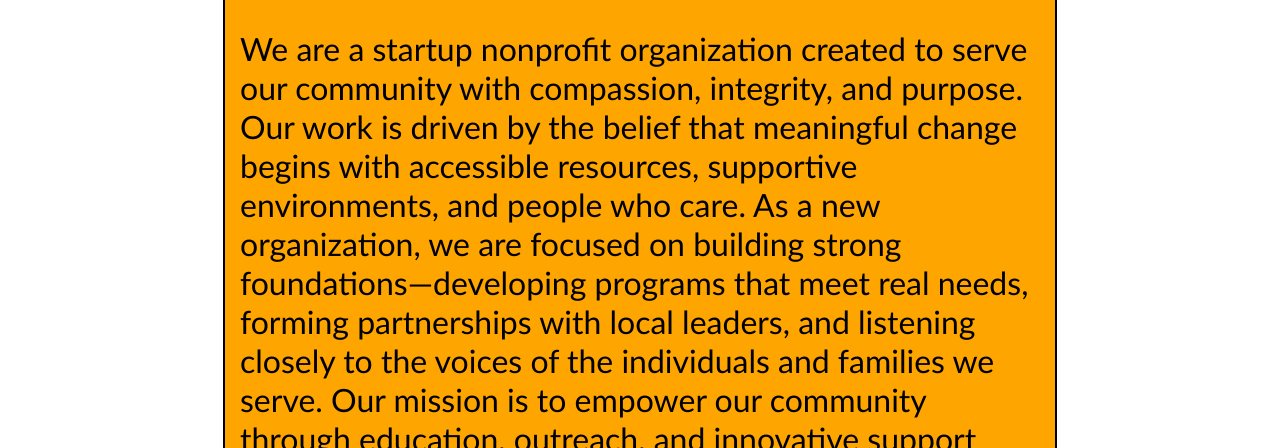
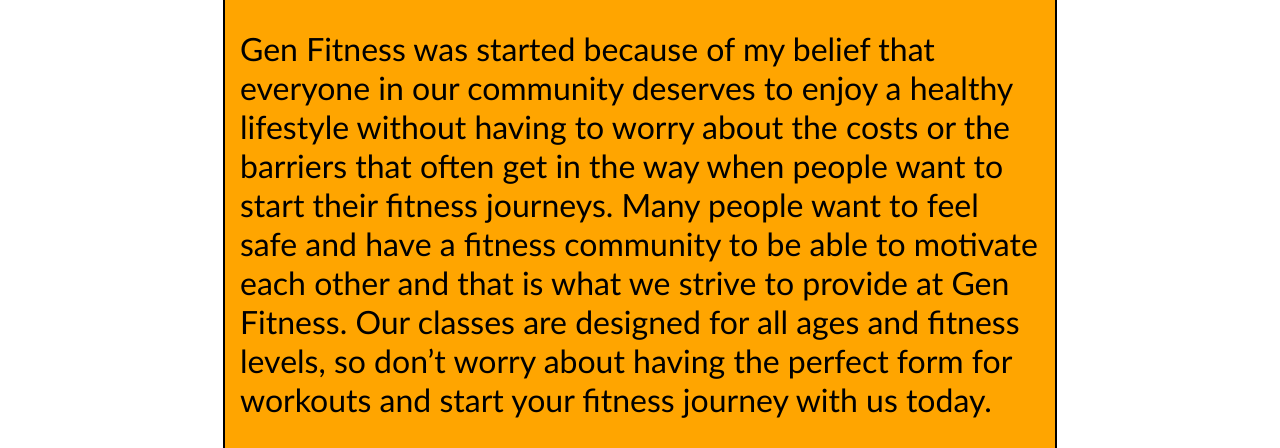
Before and after one commit to Barix94/IT-Capstone-Project, a plain HTML site: page About Us.html in a window 1280 px wide. Shown: the part 460-908 px from the top of the page. Drawn offline with Linux system fonts and the light colour scheme.

Commit message:
Revise About Us content for clarity and purpose
Updated the About Us page content to reflect the mission and vision of Gen Fitness.

```diff
--- a/About Us.html
+++ b/About Us.html
@@ -19,10 +19,10 @@
     <h1>Learn more about GenFitness!</h1>
     <div class="about-us">
     <p>About Us</p>
-    <p>We are a startup nonprofit organization created to serve our community with compassion, integrity, and purpose. Our work is driven by the belief that meaningful change begins with accessible resources, supportive environments, and people who care.
-    As a new organization, we are focused on building strong foundations—developing programs that meet real needs, forming partnerships with local leaders, and listening closely to the voices of the individuals and families we serve.
-    Our mission is to empower our community through education, outreach, and innovative support services. We are committed to transparency, accountability, and creating sustainable impact.
-    Together, we are building something meaningful—one step, one family, and one community at a time.
+    <p>Gen Fitness was started because of my belief that everyone in our community deserves to enjoy a healthy lifestyle without having to worry about the costs or the barriers
+    that often get in the way when people want to start their fitness journeys. Many people want to feel safe and have a fitness community to be able to motivate each other and that
+    is what we strive to provide at Gen Fitness. Our classes are designed for all ages and fitness levels, so don’t worry about having the perfect form for workouts and start your
+    fitness journey with us today.
     </p>
     <p>[Just a Place Holder]</p>
     </div>
```
